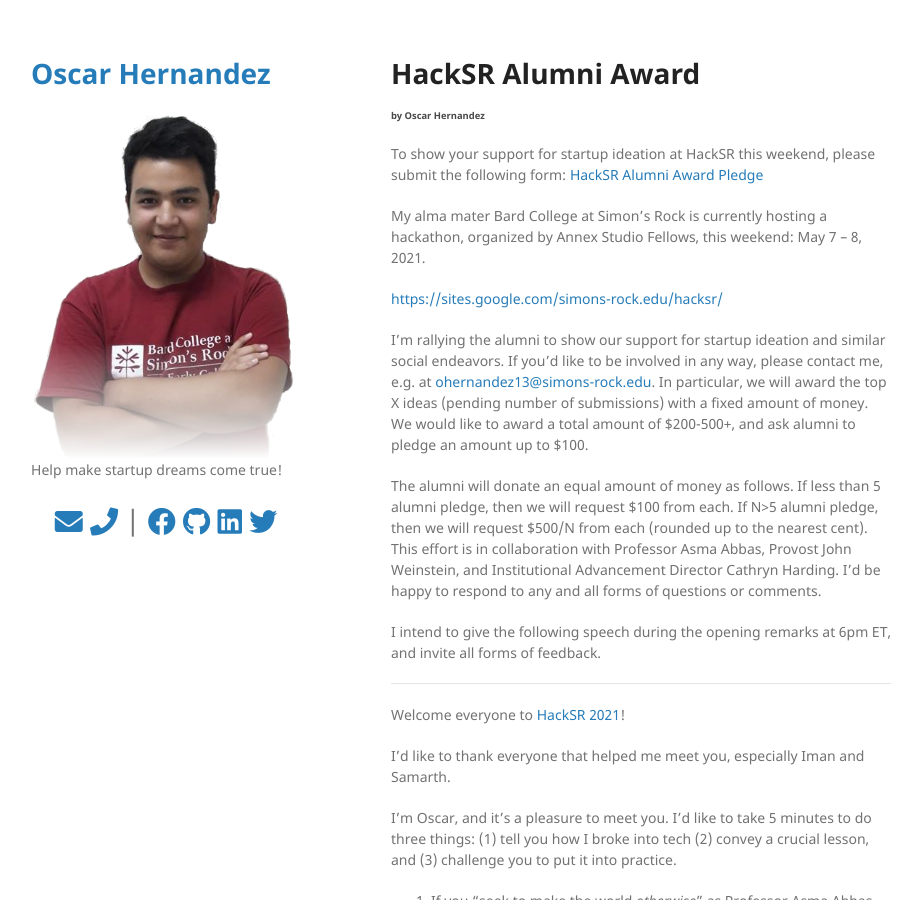
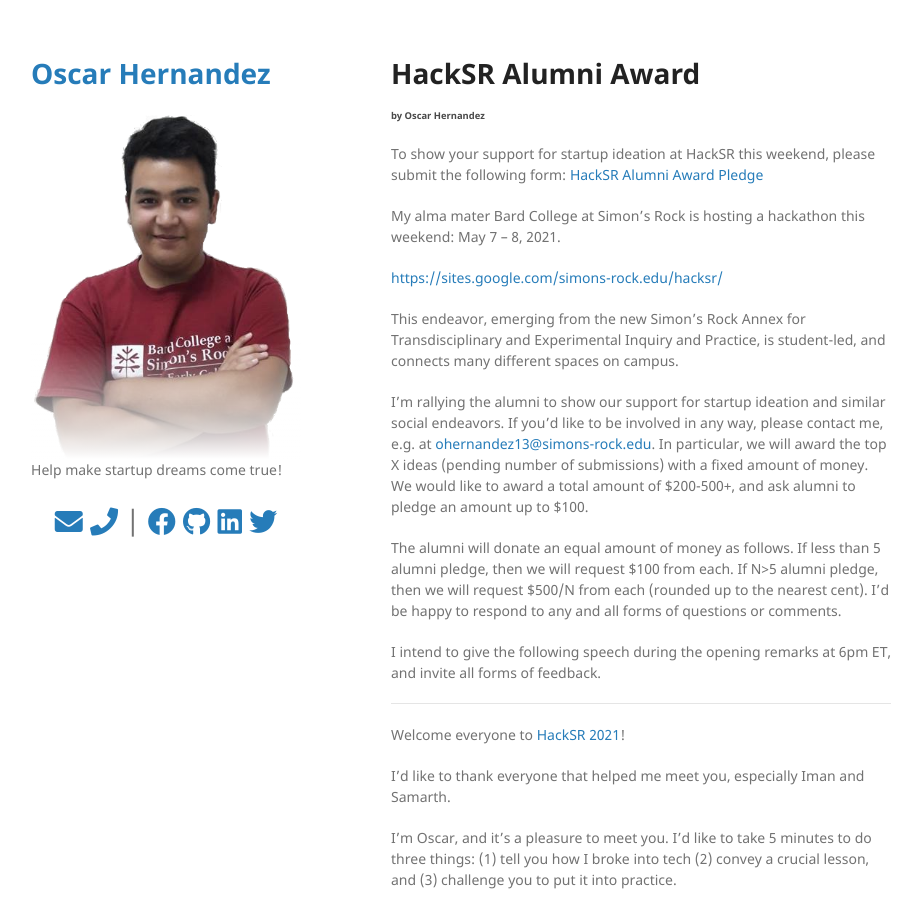
Before and after one commit to mathemonads/mathemonads.github.io, a Jekyll site: the page built from blog/hacksr.md, in a window 1280 px wide and 900 px high. Shown: the whole window, without its empty margins (179-1100 px from the left). Built offline with Jekyll 4.4.1, drawn with Linux system fonts in a browser that asks for light colours; nearby versions of some CDN libraries.

Commit message:
Update hacksr.md

```diff
--- a/blog/hacksr.md
+++ b/blog/hacksr.md
@@ -7,13 +7,15 @@ author: Oscar Hernandez
 
 To show your support for startup ideation at HackSR this weekend, please submit the following form: [HackSR Alumni Award Pledge](https://docs.google.com/forms/d/e/1FAIpQLSco5R_NIu0Z-SrYtOm4ffD1dK2_OtOKV_5fUpX2CF0tEybsYg/viewform "HackSR Alumni Award Pledge")
 
-My alma mater Bard College at Simon's Rock is currently hosting a hackathon, organized by Annex Studio Fellows, this weekend: May 7 -- 8, 2021.
+My alma mater Bard College at Simon's Rock is hosting a hackathon this weekend: May 7 -- 8, 2021.
 
 [https://sites.google.com/simons-rock.edu/hacksr/](https://sites.google.com/simons-rock.edu/hacksr/ "HackSR")
 
+This endeavor, emerging from the new Simon's Rock Annex for Transdisciplinary and Experimental Inquiry and Practice, is student-led, and connects many different spaces on campus.
+
 I'm rallying the alumni to show our support for startup ideation and similar social endeavors. If you'd like to be involved in any way, please contact me, e.g. at [ohernandez13@simons-rock.edu](mailto:ohernandez13@simons-rock.edu). In particular, we will award the top X ideas (pending number of submissions) with a fixed amount of money. We would like to award a total amount of $200-500+, and ask alumni to pledge an amount up to $100.
 
-The alumni will donate an equal amount of money as follows. If less than 5 alumni pledge, then we will request $100 from each. If N>5 alumni pledge, then we will request $500/N from each (rounded up to the nearest cent). This effort is in collaboration with Professor Asma Abbas, Provost John Weinstein, and Institutional Advancement Director Cathryn Harding. I'd be happy to respond to any and all forms of questions or comments.
+The alumni will donate an equal amount of money as follows. If less than 5 alumni pledge, then we will request $100 from each. If N>5 alumni pledge, then we will request $500/N from each (rounded up to the nearest cent). I'd be happy to respond to any and all forms of questions or comments.
 
 I intend to give the following speech during the opening remarks at 6pm ET, and invite all forms of feedback.
 
@@ -53,6 +55,4 @@ We recommend that your team fill each of the roles.
 
 Sometime after the opening remarks, I will share the judgement criteria. Please let me know if you would like to provide any suggestions on this or any other matter.
 
-
-
 Lastly, please share this broadly to reach as many Simon's Rock Alumni as possible!
```
